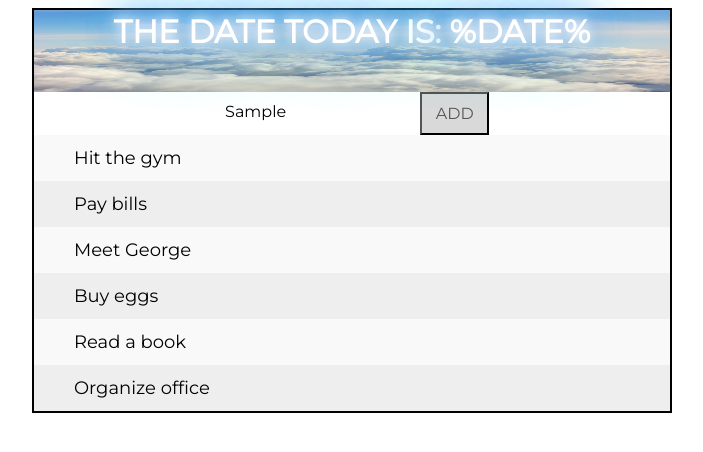
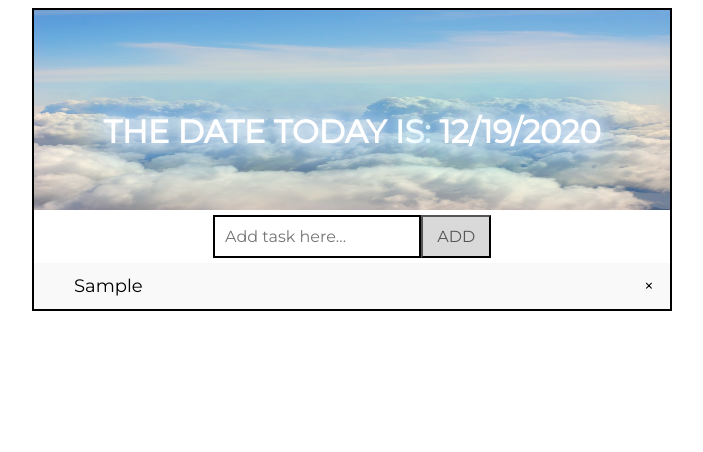
Before and after one commit to rjmssevilla/Main-Course, a plain HTML site: page Javascript Projects/To-Do List mini project/index.html in a window 1280 px wide. Both pictures are taken after typing "Sample" into the empty fields and a click on the button "ADD". Shown: the whole page, without its empty margins (288-991 px from the left). Drawn offline with Linux system fonts and the light colour scheme.

Commit message:
finished the ToDoList project

```diff
--- a/Javascript Projects/To-Do List mini project/index.html
+++ b/Javascript Projects/To-Do List mini project/index.html
@@ -17,22 +17,17 @@
       </div>
 
       <div id="addItems-container">
-        <input type="text" id="taskInput" placeholder="Title...">
+        <input type="text" id="taskInput" placeholder="Add task here...">
         <button class="addButton">ADD</button>
       </div>
 
      <div id="list-container">
       <ul id="listOfItems">
-        <li>Hit the gym</li>
-        <li class="checked">Pay bills</li>
-        <li>Meet George</li>
-        <li>Buy eggs</li>
-        <li>Read a book</li>
-        <li>Organize office</li>
       </ul>
     </div>
 
   </div><!--END OF To-Do List Main-->
   </div>
+  <script src ="index.js"></script>
 </body>
 </html>
--- a/Javascript Projects/To-Do List mini project/index.js
+++ b/Javascript Projects/To-Do List mini project/index.js
@@ -1 +1,45 @@
+//functions
+function getDateToday(dateToday){
+  var today = new Date();
+  var dd = String(today.getDate()).padStart(2, '0');
+  var mm = String(today.getMonth() + 1).padStart(2, '0'); //January is 0!
+  var yyyy = today.getFullYear();
+
+  today = mm + '/' + dd + '/' + yyyy;
+  dateToday.textContent = today;
+}
+
+
 //variable declarations
+var dateToday = document.getElementById("dateToday");
+var addButton = document.querySelector(".addButton");
+var listOfItems = document.getElementById("listOfItems");
+var taskInputValue = document.getElementById("taskInput")
+var closeButton = document.getElementsByClassName("close");
+
+
+getDateToday(dateToday);
+
+
+
+addButton.addEventListener('click', e => {
+  var list = document.createElement("li");
+  var span = document.createElement("span");
+
+  listOfItems.appendChild(list);
+  list.appendChild(document.createTextNode(taskInputValue.value));
+
+  span.className = "close";
+  span.appendChild(document.createTextNode("\u00D7"));
+  list.appendChild(span)
+
+  var i;
+  for (i = 0; i < closeButton.length; i++) {
+  closeButton[i].onclick = function() {
+    var div = this.parentElement;
+    div.style.display = "none";
+  }
+}
+taskInputValue.value="";
+
+})
--- a/Javascript Projects/To-Do List mini project/styles.css
+++ b/Javascript Projects/To-Do List mini project/styles.css
@@ -15,12 +15,13 @@
   flex-direction:column;
   left:50%;
   transform: translateX(-50%);
+  height:auto;
 }
 
 #toDo-header{
   background: url(./images/header-bg.jpg);
   width:100%;
-  height:40%;
+  height:200px;
   background-size: 100% 100%;
   background-repeat: no-repeat;
 }
@@ -47,6 +48,9 @@
   }
 }
 
+#addItems-container{
+  margin:5px;
+}
 .addButton{
   padding: 10px;
   width: 25%;
@@ -61,7 +65,7 @@
 
 input {
   margin: 0;
-  border: none;
+  border: 2px solid black;;
   border-radius: 0;
   width: 75%;
   padding: 10px;
@@ -97,3 +101,15 @@ input {
 #list-container ul li:nth-child(odd) {
   background: #f9f9f9;
 }
+
+.close {
+  position: absolute;
+  right: 0;
+  top: 0;
+  padding: 12px 16px 12px 16px;
+}
+
+.close:hover {
+  background-color: #f44336;
+  color: white;
+}
```
